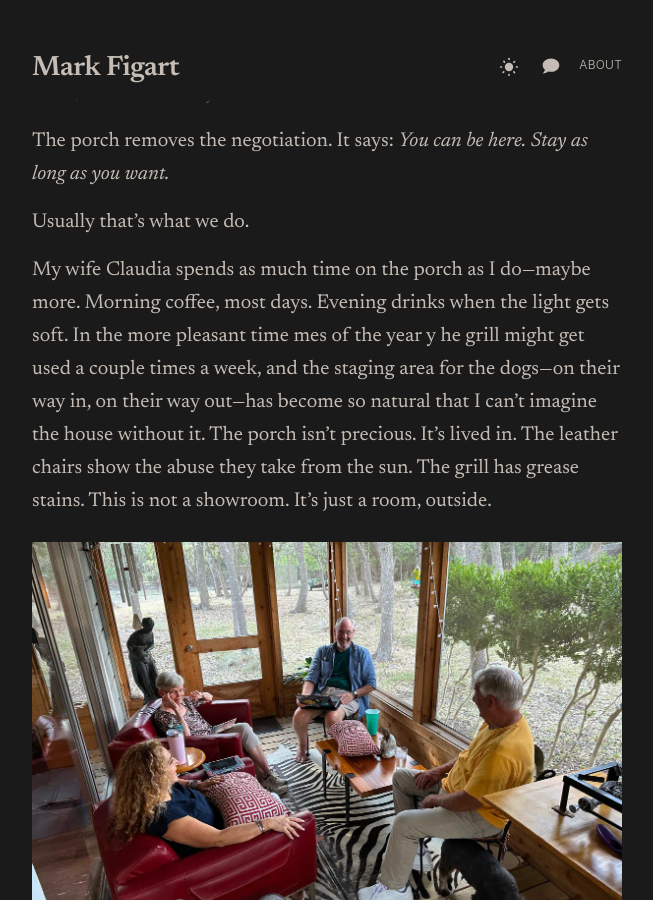
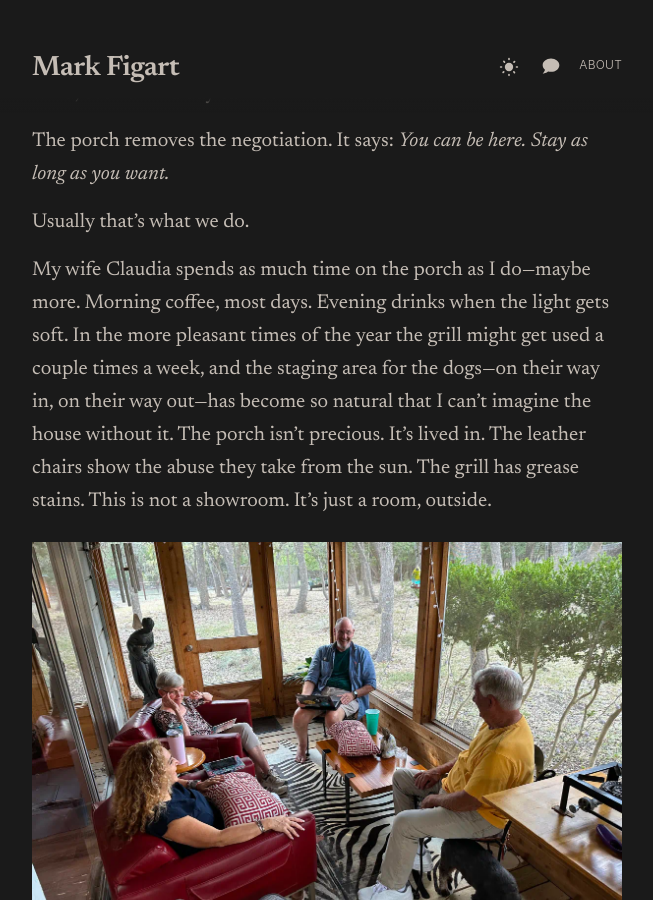
Before and after one commit to figart/60, a Jekyll site: the page built from _posts/2024-02-13-a-case-for-the-humble-screened-in-porch.md, in a window 1280 px wide and 900 px high, scrolled down 2678 px. Shown: the whole window, without its empty margins (313-966 px from the left). Built offline with Jekyll 4.4.1, drawn with Linux system fonts in a browser that asks for light colours; some of the changed text lies outside the part shown.

Commit message:
porch update

```diff
--- a/_posts/2024-02-13-a-case-for-the-humble-screened-in-porch.md
+++ b/_posts/2024-02-13-a-case-for-the-humble-screened-in-porch.md
@@ -26,7 +26,7 @@ The porch removes the negotiation. It says: _You can be here. Stay as long as yo
 
 Usually that's what we do.
 
-My wife Claudia spends as much time on the porch as I do—maybe more. Morning coffee, most days. Evening drinks when the light gets soft. In the more pleasant time mes of the year y he grill might get used a couple times a week, and the staging area for the dogs—on their way in, on their way out—has become so natural that I can't imagine the house without it. The porch isn't precious. It's lived in. The leather chairs show the abuse they take from the sun. The grill has grease stains. This is not a showroom. It's just a room, outside.
+My wife Claudia spends as much time on the porch as I do—maybe more. Morning coffee, most days. Evening drinks when the light gets soft. In the more pleasant times of the year the grill might get used a couple times a week, and the staging area for the dogs—on their way in, on their way out—has become so natural that I can't imagine the house without it. The porch isn't precious. It's lived in. The leather chairs show the abuse they take from the sun. The grill has grease stains. This is not a showroom. It's just a room, outside.
 
 ![Family on the porch](/assets/images/screened-in-porch/extended-family-on the porch.webp)
 
@@ -52,7 +52,7 @@ I see them all the time—open porches, covered patios, back decks with roofs—
 
 ![Who knew the porch could be so enjoyable even when we aren't actually out on it?](/assets/images/screened-in-porch/looking-onto-porch-at-night.webp)
 
-The ROI is absurd. Not in resale value—though it probably helps—but in _lived_ value, on those mornings that start a little slower, During the evenings that extend a little later. In the simple, repeatable pleasure of sitting in a leather chair, surrounded by cedar and trees and dogs, feeling like you're outside under the fan even when the heat index says you shouldn't be.
+The ROI is absurd. Not in resale value—though it probably helps—but in _lived_ value, on those mornings that start a little slower, during the evenings that extend a little later. In the simple, repeatable pleasure of sitting in a leather chair, surrounded by cedar and trees and dogs, feeling like you're outside under the fan even when the heat index says you shouldn't be.
 
 I never want to live without a screened-in porch again.
 
```
